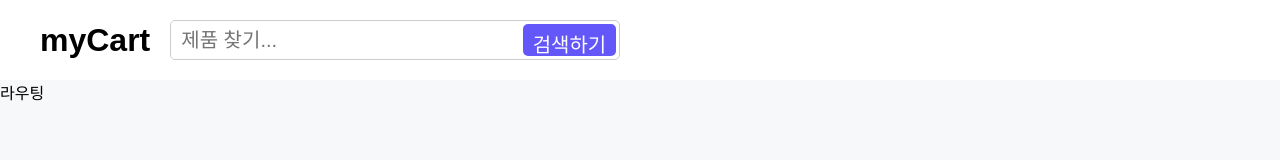
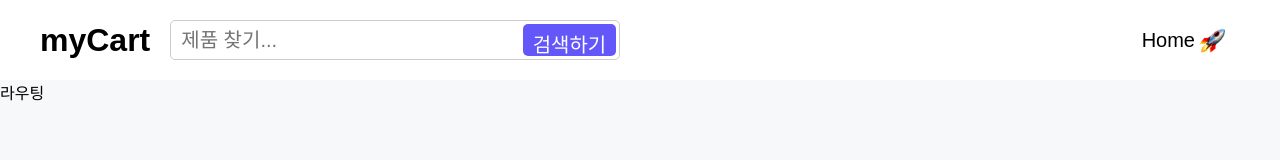
Before and after one commit to jbkim08/myCart2, a React (Vite) app: page / in a window 1280 px wide. Shown: the top 160 px of the page. Built offline with nearby package versions, Linux system fonts and the light colour scheme; a web font is replaced by a local one.

Commit message:
네브바 링크

```diff
--- a/src/components/Navbar/Navbar.css
+++ b/src/components/Navbar/Navbar.css
@@ -38,3 +38,16 @@
   color: #fff;
   cursor: pointer;
 }
+
+.navbar_links {
+  font-size: 20px;
+}
+
+.navbar_links > a {
+  margin: 15px;
+}
+
+.link_emoji {
+  width: 25px;
+  margin-left: 5px;
+}
--- a/src/components/Navbar/Navbar.jsx
+++ b/src/components/Navbar/Navbar.jsx
@@ -1,3 +1,10 @@
+import rocket from "../../assets/rocket.png";
+import star from "../../assets/glowing-star.png";
+import idButton from "../../assets/id-button.png";
+import memo from "../../assets/memo.png";
+import order from "../../assets/package.png";
+import lock from "../../assets/locked.png";
+
 import "./Navbar.css";
 
 const Navbar = () => {
@@ -16,7 +23,11 @@ const Navbar = () => {
           </button>
         </form>
       </div>
-      <div className="align_center navbar_links"></div>
+      <div className="align_center navbar_links">
+        <a href="#" className="align_center">
+          Home <img src={rocket} alt="" className="link_emoji" />
+        </a>
+      </div>
     </nav>
   );
 };
--- a/src/index.css
+++ b/src/index.css
@@ -22,3 +22,11 @@ body {
   display: flex;
   align-items: center;
 }
+
+a {
+  font-size: inherit;
+  font-weight: 500;
+  text-decoration: none;
+  color: inherit;
+  cursor: pointer;
+}
```
